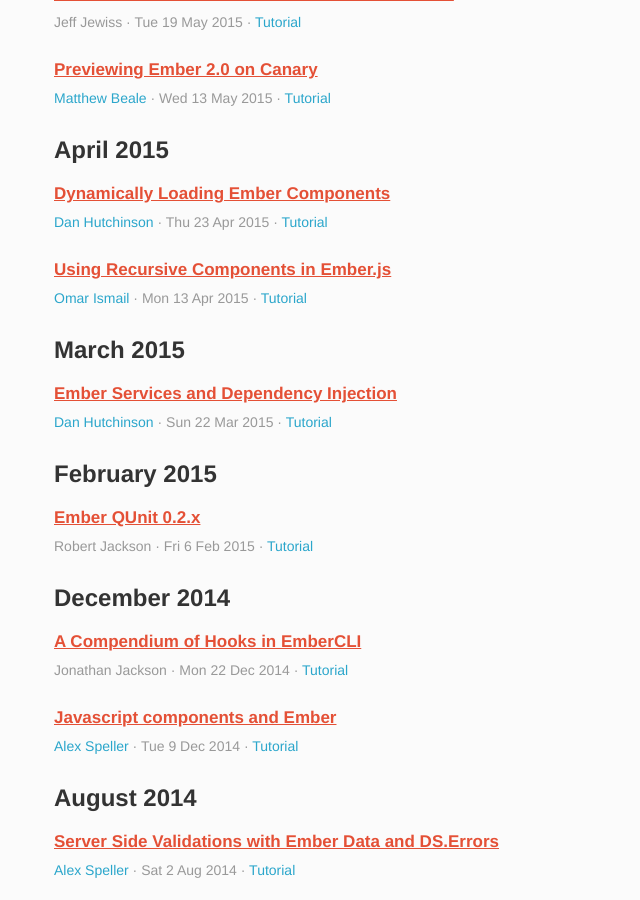
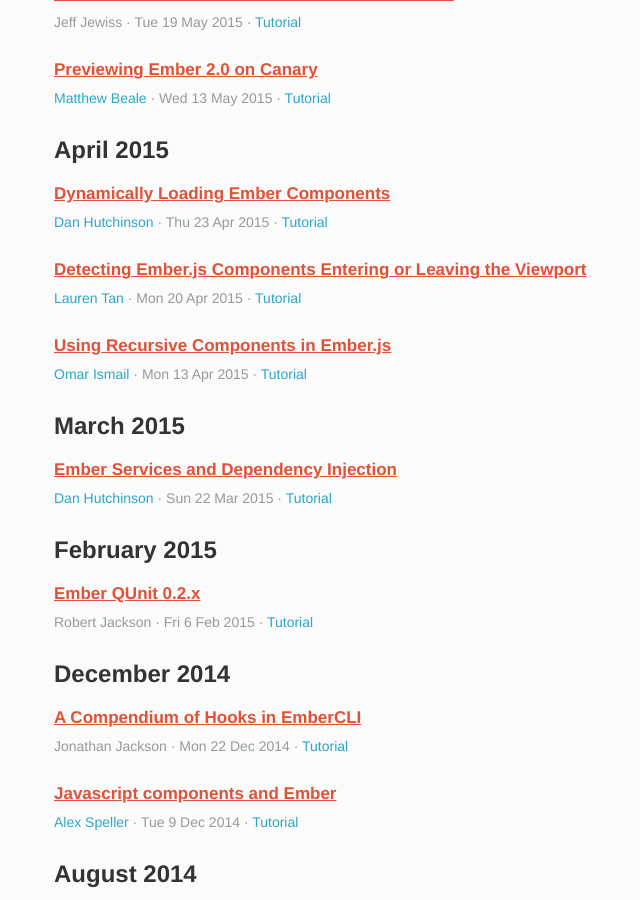
Before and after one commit to emberwatch/emberwatch, a Jekyll site: the page built from tutorials.html, in a window 1280 px wide and 900 px high, scrolled down 5815 px. Shown: the whole window, without its empty margins (126-766 px from the left). Built offline with Jekyll 4.4.1, drawn with Linux system fonts in a browser that asks for light colours; Markdown is read by kramdown in place of the engine named in the settings; comment, search, counter and statistics services are not loaded.

Commit message:
[Add Article] Detecting Components Entering or Leaving Viewport

```diff
--- a/_data/tutorials.yml
+++ b/_data/tutorials.yml
@@ -586,6 +586,13 @@
   date_created: '2015-04-23'
   urls:
   - http://www.hutchinson.io/dynamically-loading-ember-components/
+- title: Detecting Ember.js Components Entering or Leaving the Viewport
+  author_ids:
+  - 165
+  date: '2015-04-20'
+  date_created: '2015-04-20'
+  urls:
+  - https://dockyard.com/blog/2015/04/20/ember-in-viewport
 - title: Using Recursive Components in Ember.js
   author_ids:
   - 267
```
